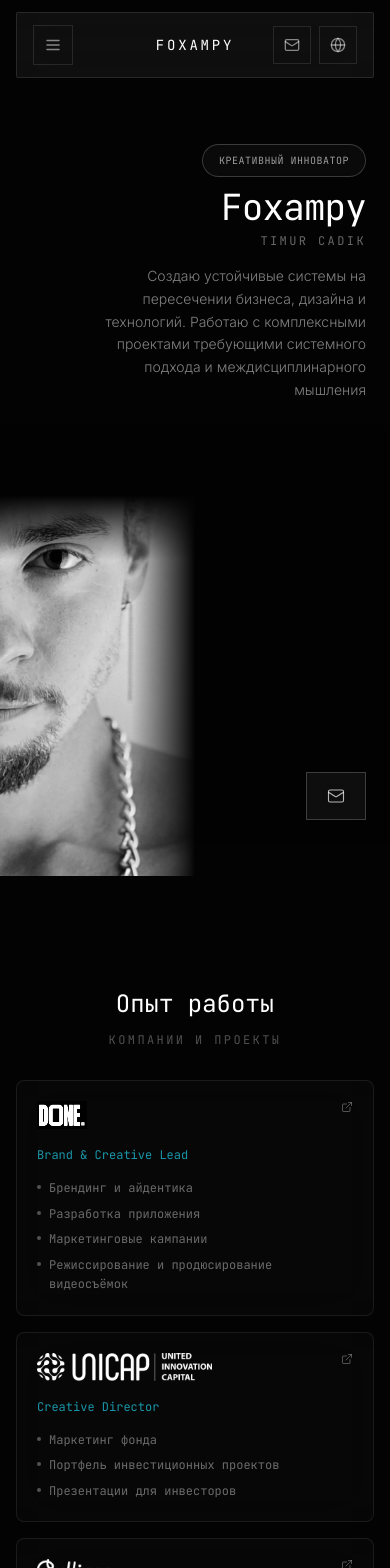
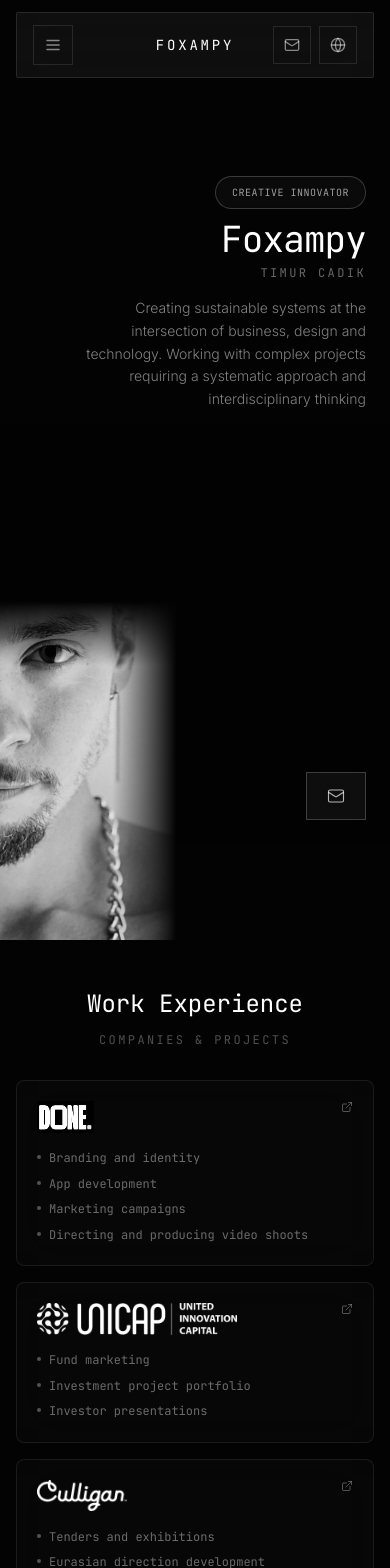
Before and after one commit to TimurSama/foxampy, a Next.js app: page / in a window 390 px wide. Shown: the top 1568 px of the page. Built offline with nearby package versions, Linux system fonts and the light colour scheme.

Commit message:
Set English as default language, fix company logos paths, fix AboutSection mobile layout, update CSP, add favicon

```diff
--- a/components/sections/AboutSection.tsx
+++ b/components/sections/AboutSection.tsx
@@ -9,10 +9,10 @@ export default function AboutSection() {
   return (
     <section id="about" className="relative min-h-screen lg:flex lg:items-center overflow-hidden">
       {/* Mobile: Photo bottom-left, text top-right */}
-      <div className="lg:hidden relative h-[calc(100vh-64px)]">
+      <div className="lg:hidden relative min-h-screen pt-16">
         {/* Photo - Smaller at bottom-left */}
         <motion.div
-          className="absolute left-0 bottom-0 h-[45vh] w-[50vw]"
+          className="absolute left-0 bottom-0 h-[40vh] w-[45vw]"
           initial={{ opacity: 0 }}
           animate={{ opacity: 1 }}
           transition={{ duration: 0.8, delay: 0.2 }}
@@ -31,7 +31,7 @@ export default function AboutSection() {
 
         {/* Text Content - Top-right, higher position */}
         <motion.div
-          className="absolute top-12 right-6 left-6 flex flex-col items-end z-20"
+          className="absolute top-20 right-6 left-6 flex flex-col items-end z-20"
           initial={{ opacity: 0, y: 20 }}
           animate={{ opacity: 1, y: 0 }}
           transition={{ duration: 0.8, delay: 0.4 }}
--- a/components/sections/ExperienceSection.tsx
+++ b/components/sections/ExperienceSection.tsx
@@ -7,6 +7,7 @@ import Image from 'next/image';
 
 interface Company {
   id: string;
+  logoName: string;
   url: string;
   role: string;
   roleEn: string;
@@ -21,6 +22,7 @@ export default function ExperienceSection() {
   const companies: Company[] = [
     {
       id: 'done',
+      logoName: 'Done.png',
       url: 'https://done.co.il',
       role: 'Brand & Creative Lead',
       roleEn: 'Brand & Creative Lead',
@@ -39,6 +41,7 @@ export default function ExperienceSection() {
     },
     {
       id: 'unicap',
+      logoName: 'UNICAP.png',
       url: 'https://unicap.invest.org',
       role: 'Creative Director',
       roleEn: 'Creative Director',
@@ -55,6 +58,7 @@ export default function ExperienceSection() {
     },
     {
       id: 'culligan',
+      logoName: 'Culligan.png',
       url: 'https://www.culligan.com',
       role: 'Marketing Specialist',
       roleEn: 'Marketing Specialist',
@@ -71,6 +75,7 @@ export default function ExperienceSection() {
     },
     {
       id: 'realting',
+      logoName: 'Realting.png',
       url: 'https://realting.uz',
       role: 'Product & Research Lead',
       roleEn: 'Product & Research Lead',
@@ -137,20 +142,17 @@ export default function ExperienceSection() {
                   {/* Company Header */}
                   <div className="flex items-start justify-between gap-4">
                     <div className="flex-1">
-                      {/* Company Logo - Fixed aspect ratio */}
-                      <div className="relative mb-2" style={{ width: 'auto', height: '28px', display: 'inline-block' }}>
+                      {/* Company Logo */}
+                      <div className="h-8 md:h-10 relative w-auto flex items-center">
                         <Image
-                          src={`/companys/${company.id}.png`}
+                          src={`/companys/${company.logoName}`}
                           alt={company.id}
-                          width={120}
-                          height={28}
-                          className="object-contain brightness-100 group-hover:brightness-110 transition-all duration-300"
-                          style={{ filter: 'grayscale(100%) brightness(200%)', height: '28px', width: 'auto' }}
+                          width={140}
+                          height={36}
+                          className="object-contain object-left brightness-100 group-hover:brightness-110 transition-all duration-300 max-h-8 md:max-h-10 w-auto"
+                          style={{ filter: 'grayscale(100%) brightness(200%)' }}
                         />
                       </div>
-                      <p className="font-mono text-xs text-cyan-400/70 mt-1">
-                        {isRussian ? company.role : company.roleEn}
-                      </p>
                     </div>
                     <a
                       href={company.url}
--- a/lib/i18n/context.tsx
+++ b/lib/i18n/context.tsx
@@ -12,15 +12,15 @@ interface I18nContextType {
 const I18nContext = createContext<I18nContextType | undefined>(undefined);
 
 export function I18nProvider({ children }: { children: ReactNode }) {
-  const [language, setLanguageState] = useState<Language>('ru');
+  const [language, setLanguageState] = useState<Language>('en');
 
   useEffect(() => {
     const saved = localStorage.getItem('language') as Language | null;
     if (saved && translations[saved]) {
       setLanguageState(saved);
     } else {
-      setLanguageState('ru');
-      localStorage.setItem('language', 'ru');
+      setLanguageState('en');
+      localStorage.setItem('language', 'en');
     }
   }, []);
 
@@ -104,7 +104,7 @@ export function useI18n() {
       }
     };
     return {
-      language: 'ru' as Language,
+      language: 'en' as Language,
       setLanguage: () => { },
       t: defaultT,
     };
--- a/next.config.js
+++ b/next.config.js
@@ -15,7 +15,7 @@ const nextConfig = {
         headers: [
           {
             key: 'Content-Security-Policy',
-            value: "default-src 'self'; script-src 'self' 'unsafe-eval' 'unsafe-inline'; style-src 'self' 'unsafe-inline' https://fonts.googleapis.com; font-src 'self' https://fonts.gstatic.com; img-src 'self' data: blob:; media-src 'self'; connect-src 'self';"
+            value: "default-src 'self'; script-src 'self' 'unsafe-eval' 'unsafe-inline' https://vercel.live; style-src 'self' 'unsafe-inline' https://fonts.googleapis.com; font-src 'self' https://fonts.gstatic.com; img-src 'self' data: blob:; media-src 'self'; connect-src 'self' https://vercel.live;"
           },
           {
             key: 'X-Content-Type-Options',
```
Also changed, not shown: 6 other files (tests, documents, lock files or other folders).
